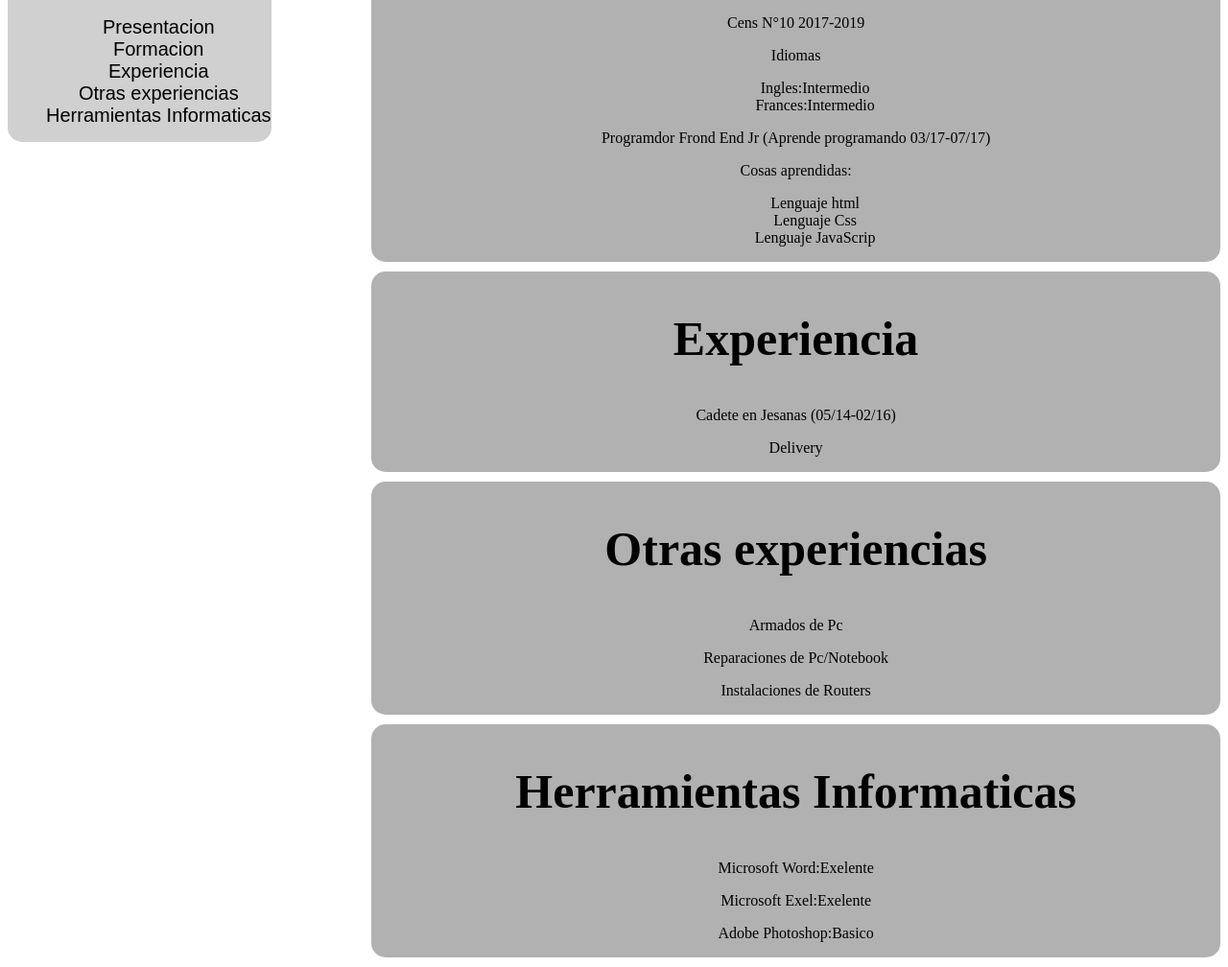
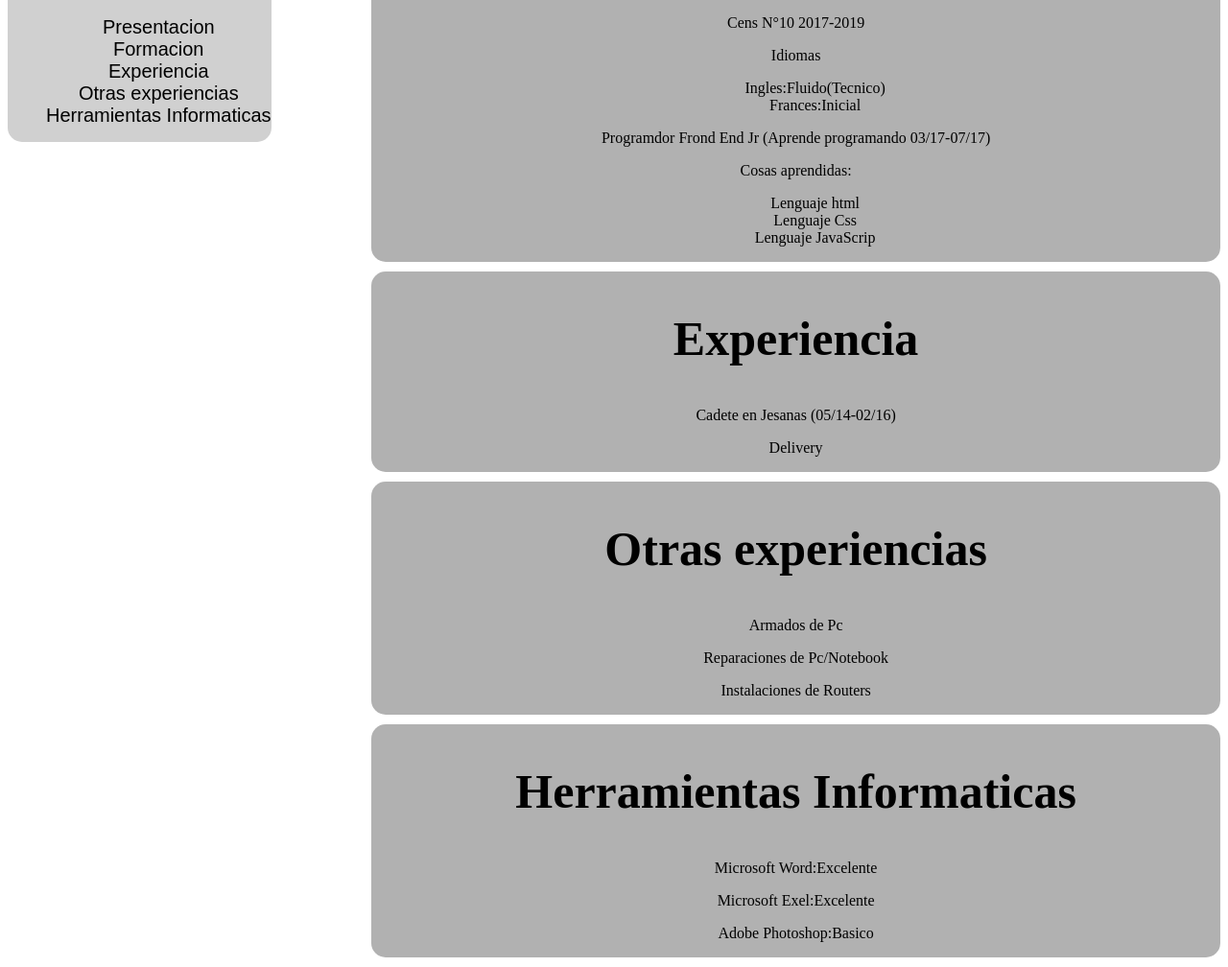
Before and after one commit to Carpmarian/CV, a plain HTML site: page index.html in a window 1280 px wide. Shown: the part 474-1482 px from the top of the page at 96% size. Drawn offline with Linux system fonts and the light colour scheme.

Commit message:
Update index.html

```diff
--- a/index.html
+++ b/index.html
@@ -38,8 +38,8 @@
     <p>Cens N°10 2017-2019</p>
     <p>Idiomas</p>
     <ul>
-      <li>Ingles:Intermedio</li>
-      <li>Frances:Intermedio</li>
+      <li>Ingles:Fluido(Tecnico)</li>
+      <li>Frances:Inicial</li>
     </ul>
 <div>
   <p>Programdor Frond End Jr (Aprende programando 03/17-07/17)</p>
@@ -72,8 +72,8 @@
 <div class="contenido5" id="Herramientas Informaticas">
   <h2>Herramientas Informaticas</h2>
 <div class="texto">
-<p>Microsoft Word:Exelente</p>
-<p>Microsoft Exel:Exelente</p>
+<p>Microsoft Word:Excelente</p>
+<p>Microsoft Exel:Excelente</p>
 <p>Adobe Photoshop:Basico</p>
 </div>
 </div>
```
